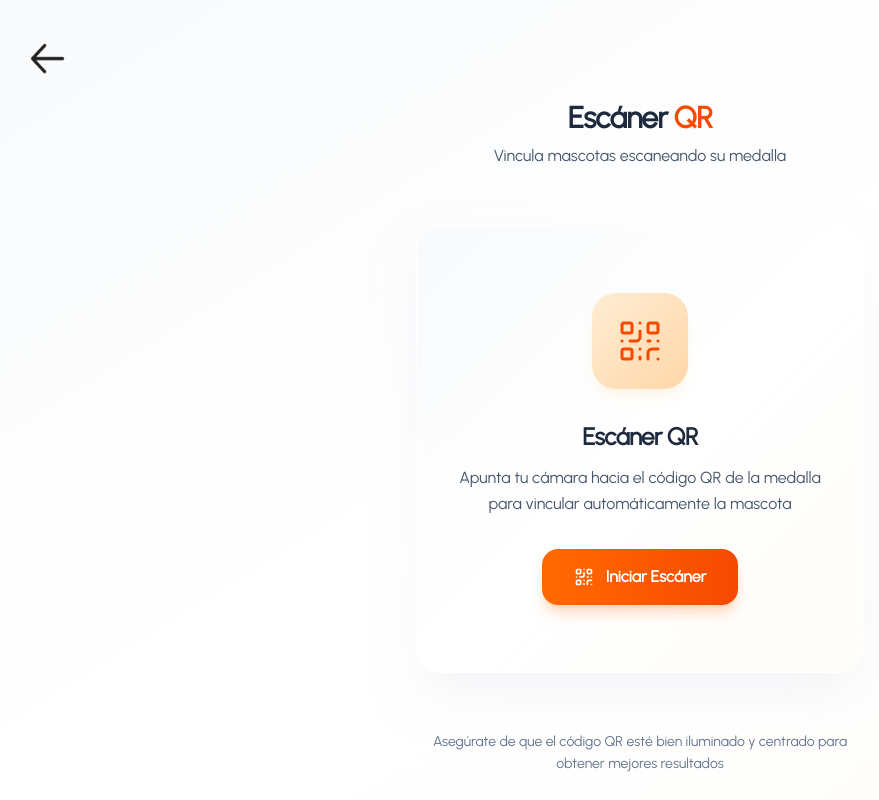
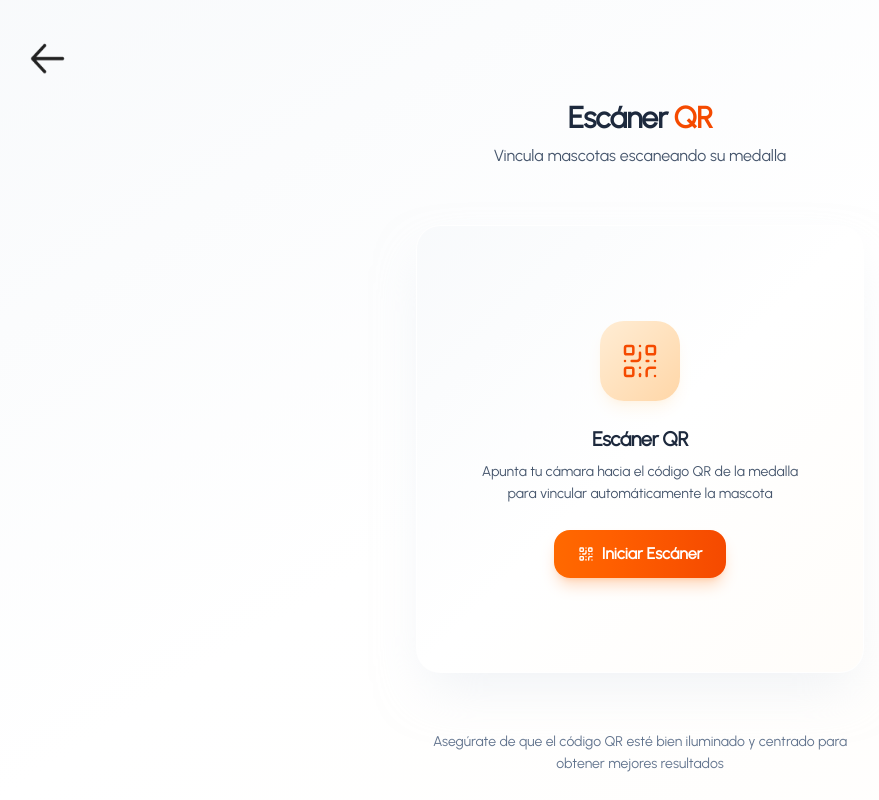
Before and after one commit to petconnect019/PetConnect-Front, a React (Vite) app: page /scanner/1 in a window 1280 px wide. Shown: the whole page, without its empty margins (0-879 px from the left). Built offline with nearby package versions, Linux system fonts and the light colour scheme; no server answers; sample sign-in values are in the browser's storage.

Commit message:
ajustar estilos en WelcomeScreen y Scanner para mejorar la presentación visual, incluyendo cambios en márgenes, tamaños de íconos y textos. Se optimiza la experiencia del usuario al hacer la interfaz más coherente y atractiva.

```diff
--- a/src/Components/ScannerScreens/WelcomeScreen.jsx
+++ b/src/Components/ScannerScreens/WelcomeScreen.jsx
@@ -3,33 +3,33 @@ import { QrCode } from 'lucide-react';
 
 export const WelcomeScreen = ({startScanning}) => {
   return (
-    <div className="absolute inset-0 flex flex-col items-center justify-center p-8 text-center bg-gradient-to-br from-slate-50 via-white to-orange-50/30">
+    <div className="absolute inset-0 flex flex-col items-center justify-center p-6 text-center bg-gradient-to-br from-slate-50 via-white to-orange-50/30">
       {/* Icon Container */}
-      <div className="relative mb-8">
-        <div className="w-24 h-24 bg-gradient-to-br from-orange-100 to-orange-200 rounded-3xl flex items-center justify-center shadow-lg shadow-orange-100/50">
-          <QrCode className="w-12 h-12 text-orange-600" strokeWidth={1.5} />
+      <div className="relative mb-6">
+        <div className="w-20 h-20 bg-gradient-to-br from-orange-100 to-orange-200 rounded-3xl flex items-center justify-center shadow-lg shadow-orange-100/50">
+          <QrCode className="w-10 h-10 text-orange-600" strokeWidth={1.5} />
         </div>
         {/* Subtle glow effect */}
-        <div className="absolute inset-0 w-24 h-24 bg-gradient-to-br from-orange-400/20 to-orange-600/20 rounded-3xl blur-xl -z-10"></div>
+        <div className="absolute inset-0 w-20 h-20 bg-gradient-to-br from-orange-400/20 to-orange-600/20 rounded-3xl blur-xl -z-10"></div>
       </div>
 
       {/* Title */}
-      <h3 className="text-2xl font-bold text-slate-800 mb-3 tracking-tight">
+      <h3 className="text-xl font-bold text-slate-800 mb-2 tracking-tight">
         Escáner QR
       </h3>
 
       {/* Description */}
-      <p className="text-slate-600 mb-8 max-w-sm leading-relaxed">
+      <p className="text-slate-600 mb-6 max-w-xs leading-relaxed text-sm">
         Apunta tu cámara hacia el código QR de la medalla para vincular automáticamente la mascota
       </p>
 
       {/* CTA Button */}
       <button
         onClick={startScanning}
-        className="group relative px-8 py-4 bg-gradient-to-r from-orange-500 to-orange-600 text-white font-semibold rounded-2xl shadow-lg shadow-orange-500/25 hover:shadow-xl hover:shadow-orange-500/30 focus:outline-none focus:ring-2 focus:ring-orange-500 focus:ring-offset-2 transform transition-all duration-200 hover:scale-105 active:scale-95"
+        className="group relative px-6 py-3 bg-gradient-to-r from-orange-500 to-orange-600 text-white font-semibold rounded-2xl shadow-lg shadow-orange-500/25 hover:shadow-xl hover:shadow-orange-500/30 focus:outline-none focus:ring-2 focus:ring-orange-500 focus:ring-offset-2 transform transition-all duration-200 hover:scale-105 active:scale-95"
       >
-        <div className="flex items-center space-x-3">
-          <QrCode className="w-5 h-5 group-hover:rotate-12 transition-transform duration-200" />
+        <div className="flex items-center space-x-2">
+          <QrCode className="w-4 h-4 group-hover:rotate-12 transition-transform duration-200" />
           <span>Iniciar Escáner</span>
         </div>
         {/* Button glow effect */}
--- a/src/Pages/Scanner/Scanner.jsx
+++ b/src/Pages/Scanner/Scanner.jsx
@@ -211,11 +211,11 @@ export const Scanner = () => {
 
       {/* Scanner Container */}
       <div className="flex-1 flex items-center justify-center px-6 pb-8">
-        <div className="relative w-full max-w-md aspect-square bg-white/80 backdrop-blur-sm rounded-3xl shadow-2xl shadow-slate-200/50 overflow-hidden border border-white/50">
+        <div className="relative w-full max-w-md aspect-square bg-white rounded-3xl shadow-2xl shadow-slate-200/50 overflow-hidden border border-white/20">
           {/* Video Element */}
           <video
             ref={videoRef}
-            className={`absolute inset-0 w-full h-full object-cover rounded-3xl ${cameraReady ? 'block' : 'hidden'}`}
+            className={`absolute inset-0 w-full h-full object-cover ${cameraReady ? 'block' : 'hidden'}`}
             autoPlay
             playsInline
             muted
```
